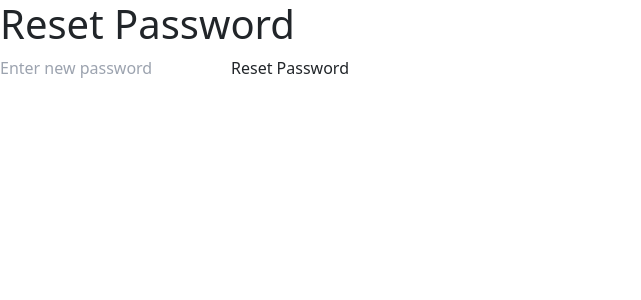
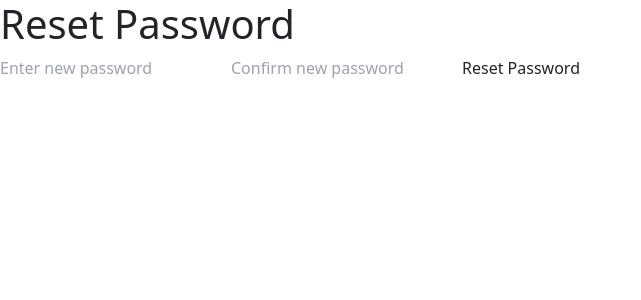
Before and after one commit to johnkennedyb/invicon-Client, a React (Vite) app: page /reset in a window 1280 px wide. Shown: the top 300 px of the page, without its empty margins (0-641 px from the left). Built offline with nearby package versions, Linux system fonts and the light colour scheme.

Commit message:
new commit

```diff
--- a/src/components/ResetPassword.jsx
+++ b/src/components/ResetPassword.jsx
@@ -4,29 +4,42 @@ import axios from 'axios';
 
 const ResetPassword = () => {
     const [password, setPassword] = useState('');
+    const [confirmPassword, setConfirmPassword] = useState('');
+    const [error, setError] = useState('');
     const navigate = useNavigate();
     const query = new URLSearchParams(useLocation().search);
     const token = query.get('token');
 
     const handleSubmit = async (e) => {
         e.preventDefault();
+        if (password !== confirmPassword) {
+            setError('Passwords do not match');
+            return;
+        }
         try {
             const response = await axios.post('https://invicon-server.onrender.com/reset-password', { token, newPassword: password });
-            alert(response.data.message);
+            alert(response.data);
             navigate('/login');
         } catch (err) {
-            alert('Error resetting password');
+            setError('Error resetting password');
         }
     };
 
     return (
         <form onSubmit={handleSubmit}>
             <h1>Reset Password</h1>
+            {error && <p style={{ color: 'red' }}>{error}</p>}
             <input
                 type="password"
                 placeholder="Enter new password"
                 value={password}
                 onChange={(e) => setPassword(e.target.value)}
+            />
+            <input
+                type="password"
+                placeholder="Confirm new password"
+                value={confirmPassword}
+                onChange={(e) => setConfirmPassword(e.target.value)}
             />
             <button type="submit">Reset Password</button>
         </form>
```
